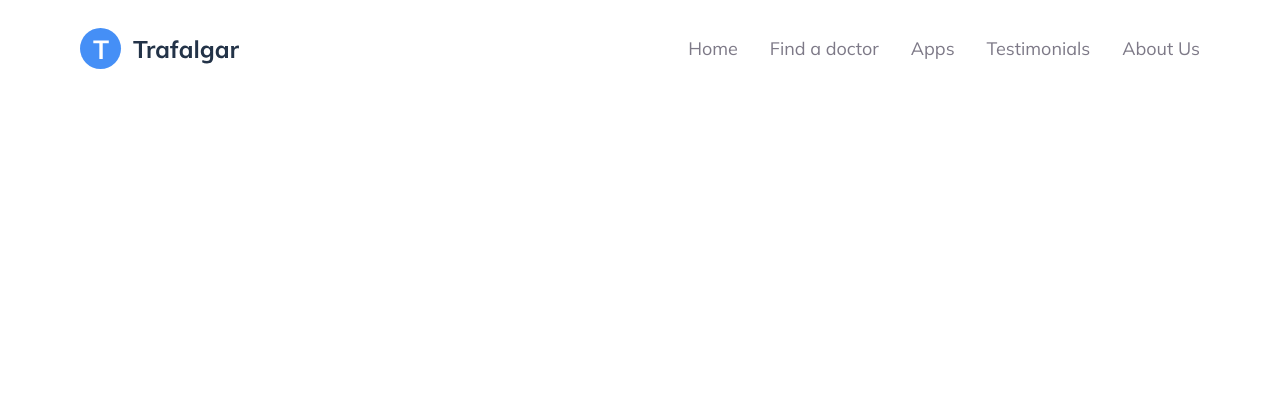
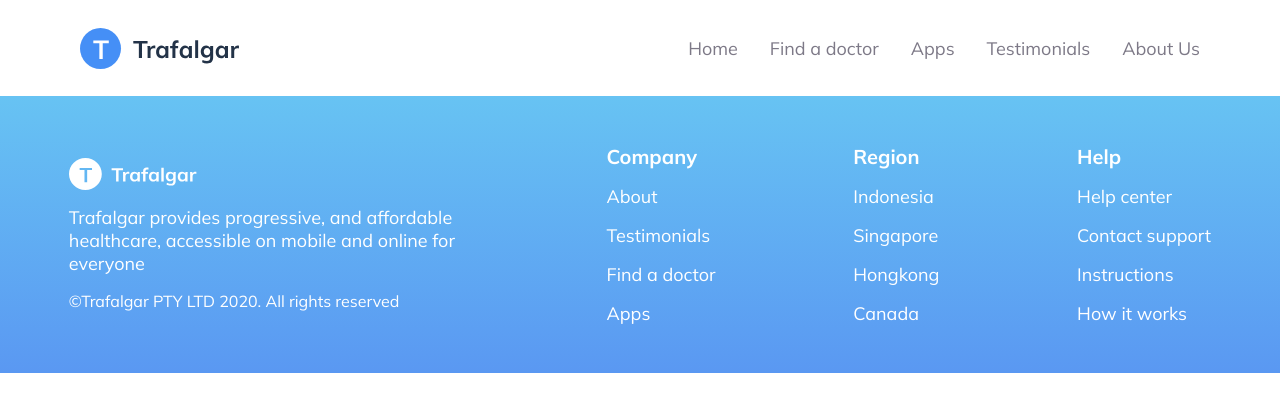
Before and after one commit to wendsondev/trafalgar-landing-page, a React (Vite) app: page / in a window 1280 px wide. Shown: the top 412 px of the page. Built offline with nearby package versions, Linux system fonts and the light colour scheme.

Commit message:
created footer component

```diff
--- a/src/App.tsx
+++ b/src/App.tsx
@@ -1,3 +1,4 @@
+import { Footer } from './components/Footer';
 import { Header } from './components/Header';
 
 export function App() {
@@ -8,6 +9,7 @@ export function App() {
       <main>
 
       </main>
+      <Footer />
     </>
   )
 }
--- /dev/null
+++ b/src/components/Footer/index.tsx
@@ -0,0 +1,44 @@
+import styles from './styles.module.scss';
+
+export function Footer () {
+  return (
+    <footer className={styles.container}>
+      <div className={styles.details}>
+        <img src="/logo-light.svg" alt="trafalgar" />
+
+        <p>Trafalgar provides progressive, and affordable healthcare, accessible on mobile and online for everyone</p>
+
+        <span>©Trafalgar PTY LTD 2020. All rights reserved</span>
+      </div>
+
+
+      <div className={styles.more}>
+        <strong>Company</strong>
+
+        <a href="#about">About</a>
+        <a href="#testimonials">Testimonials</a>
+        <a href="#find">Find a doctor</a>
+        <a href="#apps">Apps</a>
+      </div>
+
+      <div className={styles.more}>
+        <strong>Region</strong>
+
+        <a href="#">Indonesia</a>
+        <a href="#">Singapore</a>
+        <a href="#">Hongkong</a>
+        <a href="#">Canada</a>
+      </div>
+
+      <div className={styles.more}>
+        <strong>Help</strong>
+
+        <a href="#">Help center</a>
+        <a href="#">Contact support</a>
+        <a href="#">Instructions</a>
+        <a href="#">How it works</a>
+      </div>
+
+    </footer>
+  );
+}
--- /dev/null
+++ b/src/components/Footer/styles.module.scss
@@ -0,0 +1,40 @@
+.container {
+  display: flex;
+  justify-content: space-around;
+  align-items: center;
+  padding: 3rem 0;
+  background: linear-gradient(var(--blue-200), var(--blue-400));
+
+  .details {
+    max-width: 25rem;
+    display: flex;
+    flex-direction: column;
+    gap: 1rem;
+    color: var(--white);
+
+    p {
+      font-size: 1.125rem;
+    }
+
+    img {
+      width: 8rem;
+    }
+  }
+
+  .more {
+    display: flex;
+    flex-direction: column;
+    gap: 1rem;
+
+    strong {
+      font-size: 1.25rem;
+      font-weight: 700;
+      color: var(--white);
+    }
+
+    a {
+      font-size: 1.125rem;
+      color: var(--white);
+    }
+  }
+}
```
Also changed, not shown: public/logo-light.svg (added).
